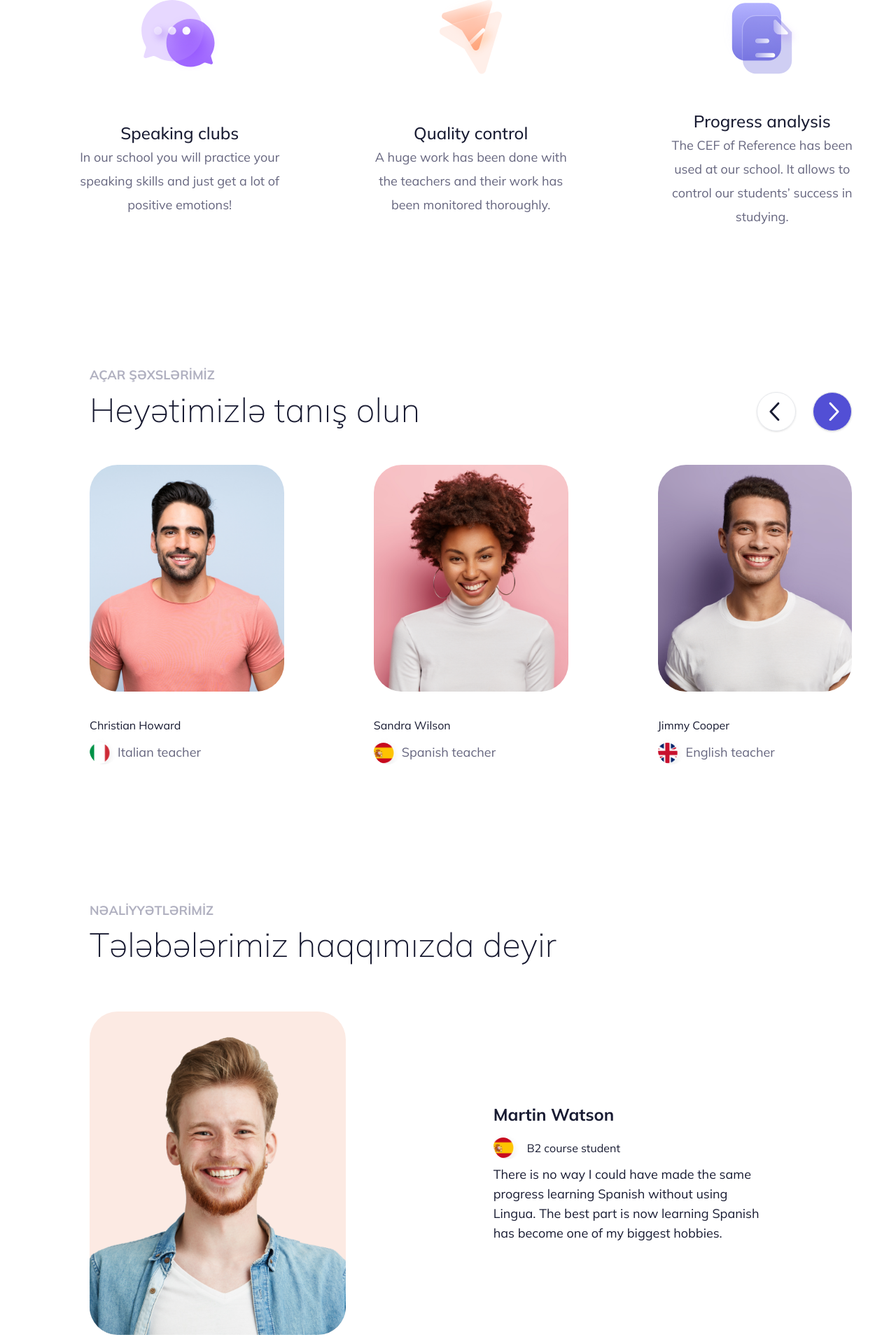
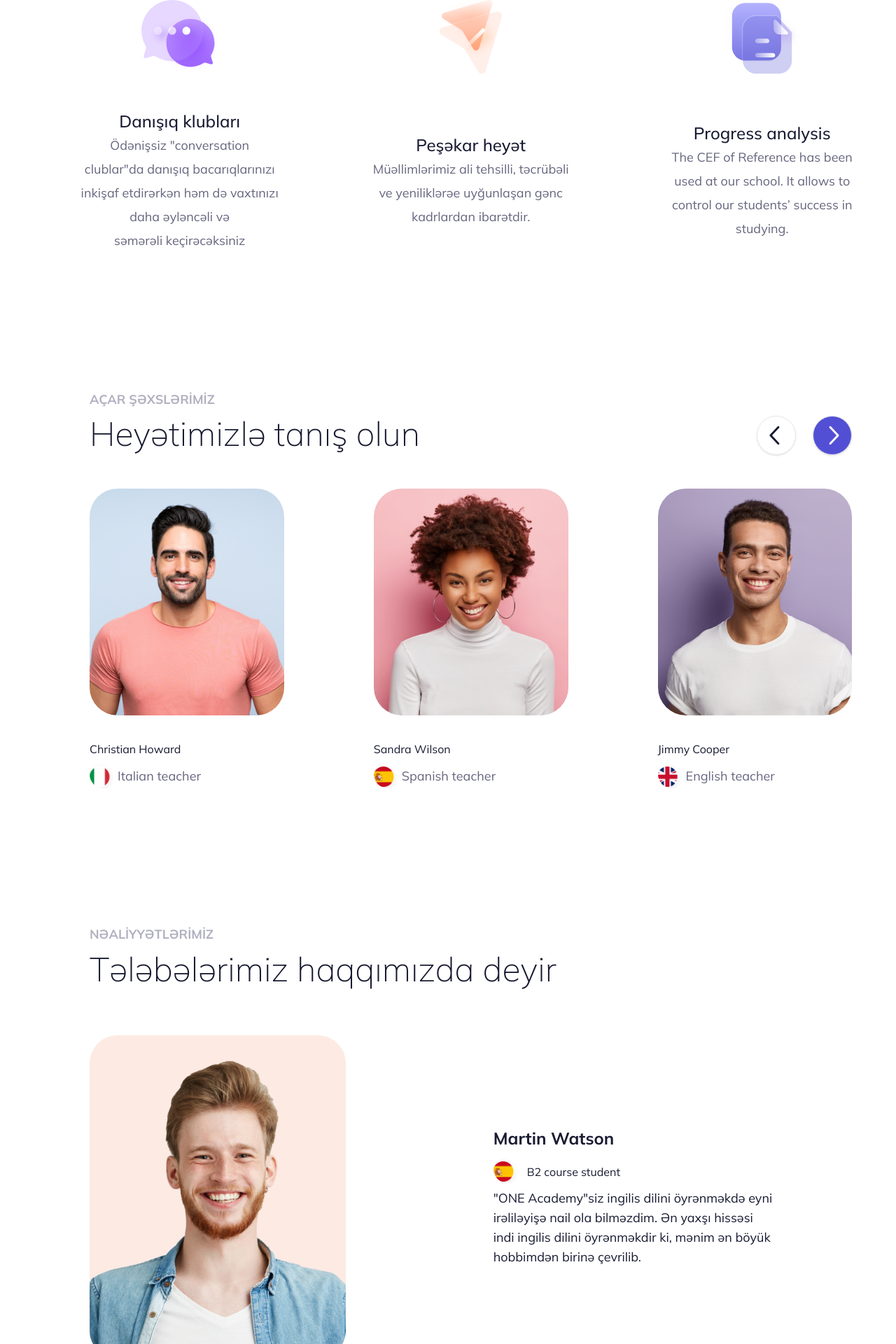
Before and after one commit to ebashirli/oneacademy, a Next.js app: page / in a window 1280 px wide. Shown: the part 1174-3094 px from the top of the page at 70% size. Built offline with nearby package versions, Linux system fonts and the light colour scheme.

Commit message:
translating

```diff
--- a/components/testimonial.tsx
+++ b/components/testimonial.tsx
@@ -34,9 +34,9 @@ export default function Testimonial() {
             <p>B2 course student</p>
           </div>
           <p className="text-lg">
-            There is no way I could have made the same progress learning Spanish
-            without using Lingua. The best part is now learning Spanish has
-            become one of my biggest hobbies.
+            "ONE Academy"siz ingilis dilini öyrənməkdə eyni irəliləyişə nail ola
+            bilməzdim. Ən yaxşı hissəsi indi ingilis dilini öyrənməkdir ki,
+            mənim ən böyük hobbimdən birinə çevrilib.
           </p>
         </div>
       </div>
--- a/components/values.tsx
+++ b/components/values.tsx
@@ -3,15 +3,14 @@ import Image from "next/image";
 const values = [
   {
     icon: "/icons/chat.svg",
-    title: "Speaking clubs",
-    description:
-      "In our school you will practice your speaking skills and just get a lot of positive emotions!",
+    title: "Danışıq klubları",
+    description: `Ödənişsiz "conversation clublar"da danışıq bacarıqlarınızı inkişaf etdirərkən həm də vaxtınızı daha əyləncəli və səmərəli keçirəcəksiniz`,
   },
   {
     icon: "/icons/send.svg",
-    title: "Quality control",
+    title: "Peşəkar heyət",
     description:
-      "A huge work has been done with the teachers and their work has been monitored thoroughly.",
+      "Müəllimlərimiz ali tehsilli, təcrübəli ve yeniliklərəe uyğunlaşan gənc kadrlardan ibarətdir.",
   },
   {
     icon: "/icons/paper.svg",
```
